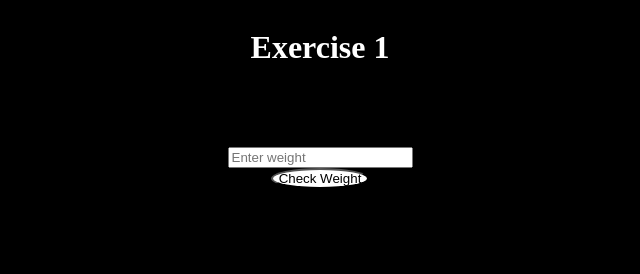
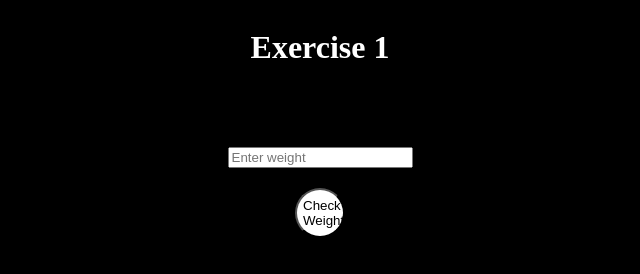
Before and after one commit to aviasnani/helloworld, a plain HTML site: page exercise1.html in a window 1280 px wide. Shown: the whole page, without its empty margins (320-960 px from the left). Drawn offline with Linux system fonts and the light colour scheme.

Commit message:
added some space and increased button width

```diff
--- a/exercise1.html
+++ b/exercise1.html
@@ -31,6 +31,9 @@
             color: black;
             background-color: #fff;
             border-radius: 50%;
+            width: 50px;
+            height: 50px;
+            margin-top: 20px;
         }
         button:hover{
             color: white;
```
Also changed, not shown: exercise2.html (+3 -0 lines), index.html (+3 -0 lines).
